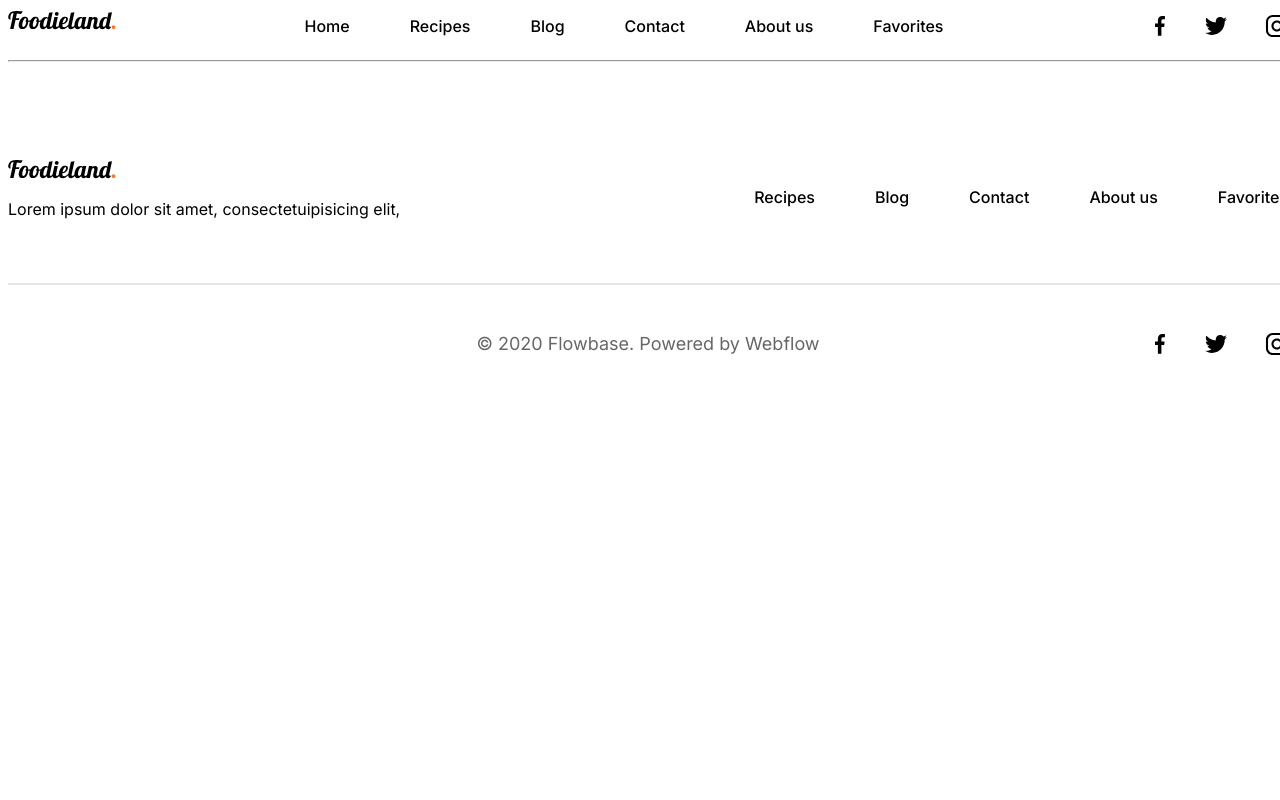
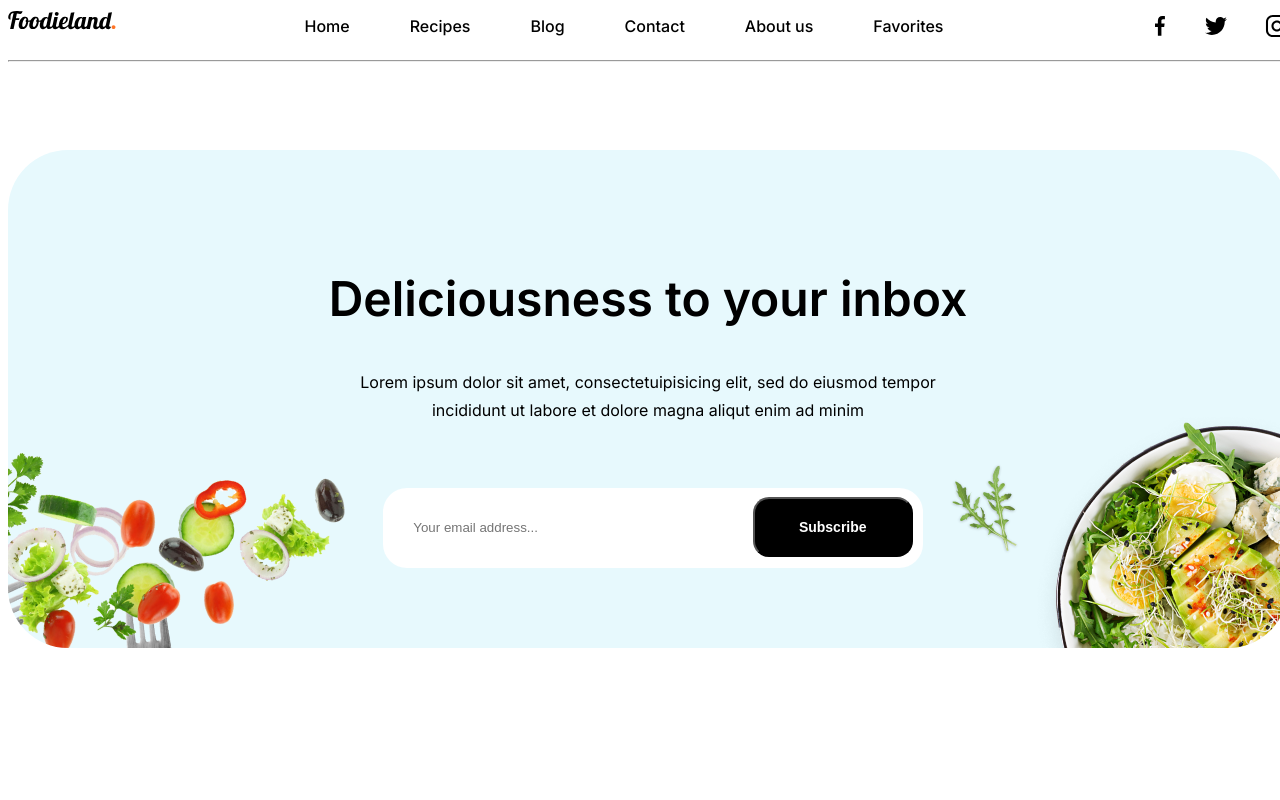
Before and after one commit to sayitbekuulumaksat/foodieland, a plain HTML site: page aboutus.html in a window 1280 px wide. Shown: the top 800 px of the page. Drawn offline with Linux system fonts and the light colour scheme.

Commit message:
changed hero.css

```diff
--- a/aboutus.html
+++ b/aboutus.html
@@ -21,6 +21,32 @@
         <hr class="header__hr" />
       </div>
     </header>
+    <section class="inbox">
+      <div class="container">
+        <div class="inbox__content">
+          <h2 class="inbox__title">Deliciousness to your inbox</h2>
+          <p class="inbox__description">
+            Lorem ipsum dolor sit amet, consectetuipisicing elit, sed do
+            eiusmod tempor incididunt ut labore et dolore magna aliqut enim ad
+            minim
+          </p>
+          <input
+            class="inbox__field"
+            type="email"
+            name=""
+            id=""
+            placeholder="Your email address..."
+          />
+          <button class="inbox__btn">Subscribe</button>
+          <img
+            src="./assets/img/inbox/kisspng-salad.png"
+            alt=""
+            class="inbox__img--salad"
+          />
+          <img src="./assets/img/inbox/Photo.png" alt="" class="inbox__img" />
+        </div>
+      </div>
+    </section>
     <footer class="footer">
       <div class="container">
         <div class="footer__content"></div>
--- a/assets/scss/components/_hero.scss
+++ b/assets/scss/components/_hero.scss
@@ -1,7 +1,7 @@
 @import "../../helpers/mixins";
 
 .hero {
-  margin-top: 40px;
+  margin-top: 80px;
   &__content {
     @include dFlex();
     // height: 640px;
--- a/js/recipes.js
+++ b/js/recipes.js
@@ -111,13 +111,13 @@ let heart = document.querySelectorAll(".recipes__like--icon");
 function hearClick(e) {
   if (e.target.src.includes("redheart")) {
     e.target.src = "./assets/img/recipes/heart.svg";
-    favorites = favorites.filter((item)=> item.id !== e.target.id)
-    console.log(favorites)
+    favorites = favorites.filter((item) => item.id !== e.target.id);
+    console.log(e.target.id);
   } else {
     e.target.src = "./assets/img/recipes/redheart.svg";
 
     favorites.push(recipesData[e.target.id]);
-    console.log(favorites);
+    // console.log(favorites);
   }
   favoritesNum.innerHTML = favorites.length;
   if (favoritesNum.textContent == 0) {
```
Also changed, not shown: blog.html (+26 -0 lines), contact.html (+26 -0 lines), recipes.html (+26 -0 lines).
